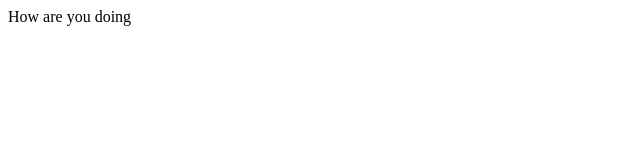
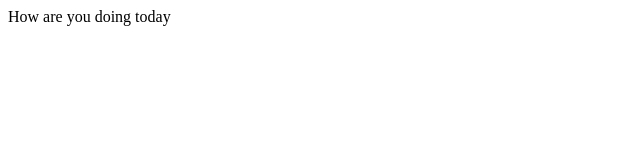
Before and after one commit to judyzhuzhu2000/JudyWebsite, a plain HTML site: page index.html in a window 1280 px wide. Shown: the full height of the page, 0-640 px from the left. Drawn offline with Linux system fonts and the light colour scheme.

Commit message:
How are you doing today?

```diff
--- a/index.html
+++ b/index.html
@@ -4,6 +4,6 @@
 	<title></title>
 </head>
 <body>
-	How are you doing
+	How are you doing today
 </body>
 </html>
```
